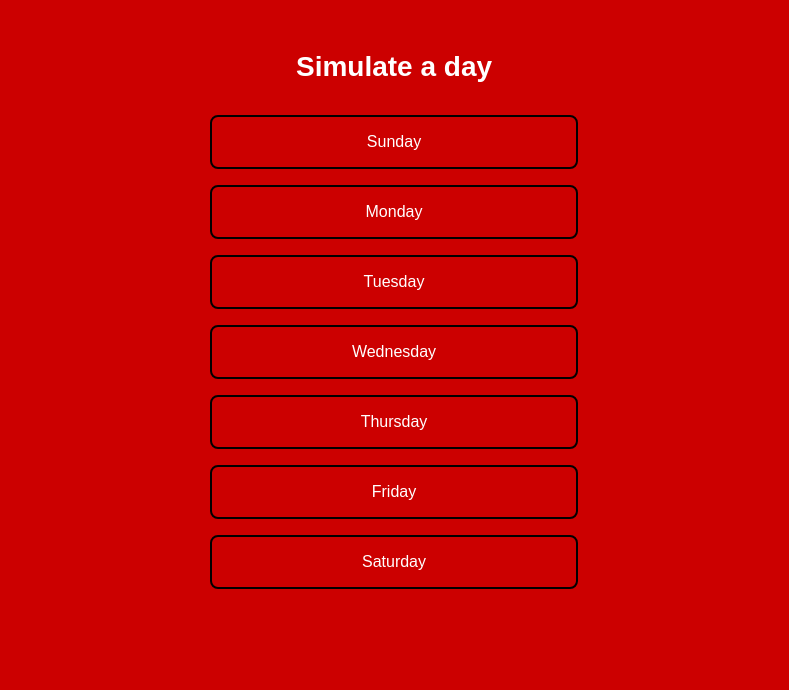
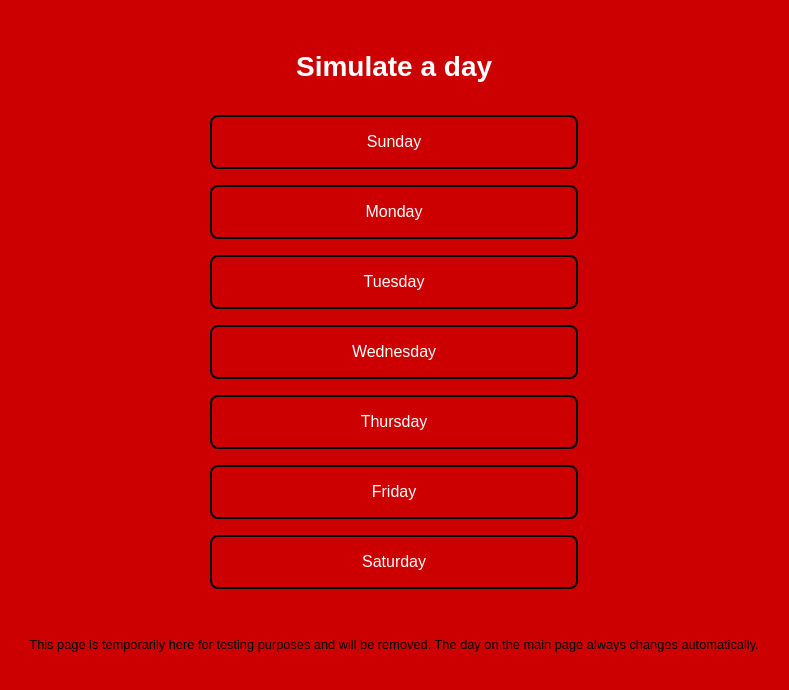
Before and after one commit to destructographic/destructographic.github.io, a plain HTML site: page rx/right/index.html in a window 1280 px wide. Shown: the whole page, without its empty margins (246-1035 px from the left). Drawn offline with Linux system fonts and the light colour scheme.

Commit message:
Update index.html

```diff
--- a/rx/right/index.html
+++ b/rx/right/index.html
@@ -17,5 +17,6 @@
     <a href="/rx/?day=Friday" class="day-button">Friday</a>
     <a href="/rx/?day=Saturday" class="day-button">Saturday</a>
   </div>
+  <p class="note">This page is temporarily here for testing purposes and will be removed. The day on the main page always changes automatically.</p>
 </body>
 </html>
```
